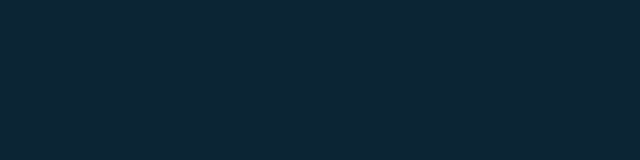
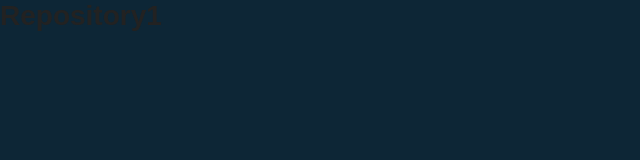
Before and after one commit to wensch/repositorys-hub, a React (Vite) app in the folder repository-hub/: page /repositorio/1 in a window 1280 px wide. Before the commit this address had no page. Shown: the top 160 px of the page, without its empty margins (0-640 px from the left). Built offline with nearby package versions, Linux system fonts and the light colour scheme.

Commit message:
Fix save localStorage

```diff
--- a/repository-hub/routes.tsx
+++ b/repository-hub/routes.tsx
@@ -7,7 +7,7 @@ export default function AppRoutes() {
     <Router>
       <Routes>
         <Route path="/" element={<Main />} />
-        <Route path="/repositorys:repositorio" element={<Repositorys />} />
+        <Route path="/repositorio/:repositorio" element={<Repositorys />} />
       </Routes>
     </Router>
   )
--- a/repository-hub/src/main.tsx
+++ b/repository-hub/src/main.tsx
@@ -1,9 +1,6 @@
-import { StrictMode } from 'react'
 import { createRoot } from 'react-dom/client'
 import App from './App'
 
 createRoot(document.getElementById('root')!).render(
-  <StrictMode>
-    <App />
-  </StrictMode>,
+  <App />,
 )
--- a/repository-hub/src/pages/Main/index.tsx
+++ b/repository-hub/src/pages/Main/index.tsx
@@ -1,8 +1,10 @@
 
-import { FaBars, FaGithub, FaPlus, FaSpinner, FaTrash } from 'react-icons/fa'
+import { FaGithub, FaPlus, FaSpinner, FaTrash } from 'react-icons/fa'
 import { Container, Form, SubmitButton, List, ButtonDelete } from './styles'
 import { useCallback, useEffect, useState } from 'react'
 import api from '../../services/api'
+import { FaCircleInfo } from 'react-icons/fa6'
+import { Link } from 'react-router-dom'
 const Main = () => {
   const [repositorio, setRepositorio] = useState('')
   const [listRepositories, setListRepositories] = useState([])
@@ -94,7 +96,7 @@ const Main = () => {
               </ButtonDelete>
               {repository.name}
             </span>
-            <a href="#"><FaBars size={20} /></a>
+            <Link to={`/repositorio/${encodeURIComponent(repository.name)}`}><FaCircleInfo size={20} /></Link>
           </li>
         ))}
       </List>
--- a/repository-hub/src/pages/Repositorys/index.tsx
+++ b/repository-hub/src/pages/Repositorys/index.tsx
@@ -1,6 +1,15 @@
+
+import { useParams  } from "react-router-dom";
+
 const Repositorys = () => {
+
+  const {repositorio} = useParams();
+
   return (
-    <h1>Repositorys</h1>
+    <h1>
+      Repository
+      <span>{decodeURIComponent(repositorio)}</span>
+    </h1>
   )
 }
 
```
